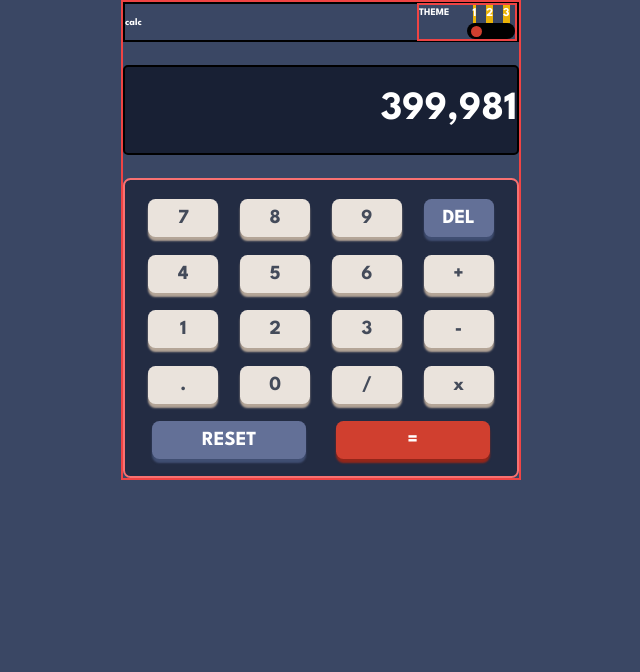
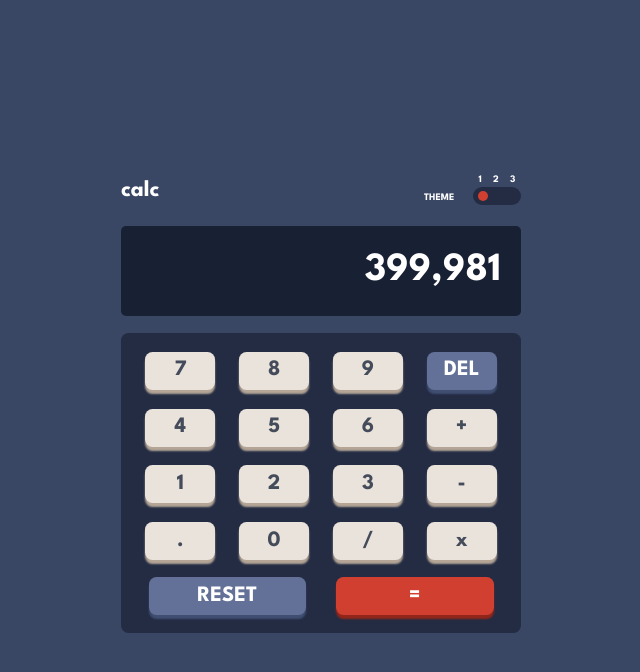
Before and after one commit to SouhailM07/code213-calculator, a React (Vite) app: page / in a window 1280 px wide. Shown: the top 672 px of the page, without its empty margins (319-959 px from the left). Built offline with nearby package versions, Linux system fonts and the light colour scheme.

Commit message:
Project , ultimate closer look

```diff
--- a/src/App.css
+++ b/src/App.css
@@ -5,6 +5,8 @@ html {
 body {
   height: 100vh;
   font-family: "League spartan";
+  display: grid;
+  place-items: center;
 }
 
 /*=======================================================================================*/
@@ -205,3 +207,19 @@ body {
 .text-3 {
   color: var(--text-3);
 }
+
+/*=======================================================================================*/
+/* toggle btn */
+/*=======================================================================================*/
+
+.toggleBtn-1 {
+  padding-left: 5px;
+}
+
+.toggleBtn-2 {
+  padding-left: 25px;
+}
+
+.toggleBtn-3 {
+  padding-left: 46px;
+}
--- a/src/App.tsx
+++ b/src/App.tsx
@@ -8,18 +8,28 @@ import { useState } from "react";
 let body = document.body as HTMLBodyElement;
 function App() {
   let [counter, setCounter] = useState(1);
+  let [direction, setDirection] = useState(false);
   body.className = `bodyColor-${counter}`;
   return (
     <>
-      <div className="border-2 m-auto border-red-500 w-[40rem] flex flex-col justify-between h-[48rem]">
-        <Control_panel theme={counter} />
-        <Result_panel theme={counter} />
-        <Btn_panel
+      <div className=" w-[40rem] flex flex-col justify-between h-[46.5rem]">
+        <Control_panel
           theme={counter}
           send={() => {
-            setCounter(++counter);
+            if (counter == 1 && !direction) setCounter(++counter);
+            else if (counter == 2 && !direction) setCounter(++counter);
+            else if (counter == 3 && !direction) {
+              setCounter(--counter);
+              setDirection(!direction);
+            } else if (counter === 2 && direction) setCounter(--counter);
+            else if (counter === 1 && direction) {
+              setCounter(++counter);
+              setDirection(!direction);
+            }
           }}
         />
+        <Result_panel theme={counter} />
+        <Btn_panel theme={counter} />
       </div>
     </>
   );
--- a/src/components/Btn/Btn.tsx
+++ b/src/components/Btn/Btn.tsx
@@ -7,7 +7,7 @@ export default function Btn({ action, content, id, theme }) {
         onClick={() => {
           action();
         }}
-        className={`m-3 h-[3.8rem] w-[7rem] rounded-xl  text-[2rem] ${theme}`}
+        className={`font-bold m-3 h-[3.8rem] w-[7rem] rounded-xl  text-[2.2rem] ${theme}`}
       >
         {content}
       </button>
--- a/src/components/Btn_panel/Btn_panel.tsx
+++ b/src/components/Btn_panel/Btn_panel.tsx
@@ -6,7 +6,7 @@ export default function Btn_panel(props) {
     <>
       <div
         id="btn_panel"
-        className={`border-2 px-5 py-4 rounded-xl h-[30rem] border-red-400 flex flex-wrap justify-evenly btnPanel-${props.theme}`}
+        className={` px-5 py-4 rounded-xl h-[30rem] flex flex-wrap justify-evenly btnPanel-${props.theme}`}
       >
         <Btn
           content="7"
--- a/src/components/Control_panel/Control_panel.tsx
+++ b/src/components/Control_panel/Control_panel.tsx
@@ -1,28 +1,34 @@
 import "./control_panel.css";
-export default function Control_panel({ theme }) {
+export default function Control_panel({ theme, send }) {
   return (
     <div
       id="control-panel"
-      className="border-2 border-black flex justify-between items-center h-[4rem]"
+      className=" flex justify-between items-center h-[4.2rem] "
     >
-      <h2 className={`text-${theme}`}>calc</h2>
+      <h2 className={`text-${theme} text-[2.3rem] pt-2 `}>calc</h2>
       <div
         id="control-panel__theme"
-        className="flex border-2 border-red-500 w-[10rem]  justify-between "
+        className="flex  w-[9.7rem]  justify-between "
       >
-        <h3 className={`text-${theme}`}>THEME</h3>
+        <h3 className={`text-${theme}  self-end `}>THEME</h3>
         <div className="flex flex-col items-center">
           <div
-            className={`flex justify-between text-[1.2rem] w-[3.7rem] text-${theme}`}
+            className={`flex justify-between text-[1rem] w-[3.7rem] text-${theme}`}
           >
-            <span className=" bg-yellow-500 inline-block">1</span>
-            <span className=" bg-yellow-500 inline-block">2</span>
-            <span className=" bg-yellow-500 inline-block">3</span>
+            <span className=" inline-block">1</span>
+            <span className=" inline-block">2</span>
+            <span className=" inline-block">3</span>
           </div>
-          <div className="bg-black h-[1.6rem] w-[4.8rem] rounded-full flex items-center px-[0.4rem]">
+          <div
+            onClick={() => {
+              send();
+            }}
+            className={`btnPanel-${theme} toggleBtn-${theme} h-[1.8rem] w-[4.8rem] rounded-full flex
+            items-center px-[0.4rem] hover:cursor-pointer`}
+          >
             <div
               id="toggle_btn"
-              className={`switchBtn-${theme}  w-[1.1rem] h-[1.1rem] rounded-full`}
+              className={`switchBtn-${theme}  w-[1rem] h-[1rem] rounded-full`}
             ></div>
           </div>
         </div>
--- a/src/components/Result_panel/Result_panel.tsx
+++ b/src/components/Result_panel/Result_panel.tsx
@@ -3,7 +3,7 @@ export default function Result_panel(props) {
   return (
     <>
       <div
-        className={` border-2 border-black h-[9rem] rounded-lg flex justify-end items-center text-[4rem] resultPanel-${props.theme} text-${props.theme}`}
+        className={` pr-8 h-[9rem] rounded-lg flex justify-end items-center text-[4rem] resultPanel-${props.theme} text-${props.theme}`}
       >
         399,981
       </div>
```
